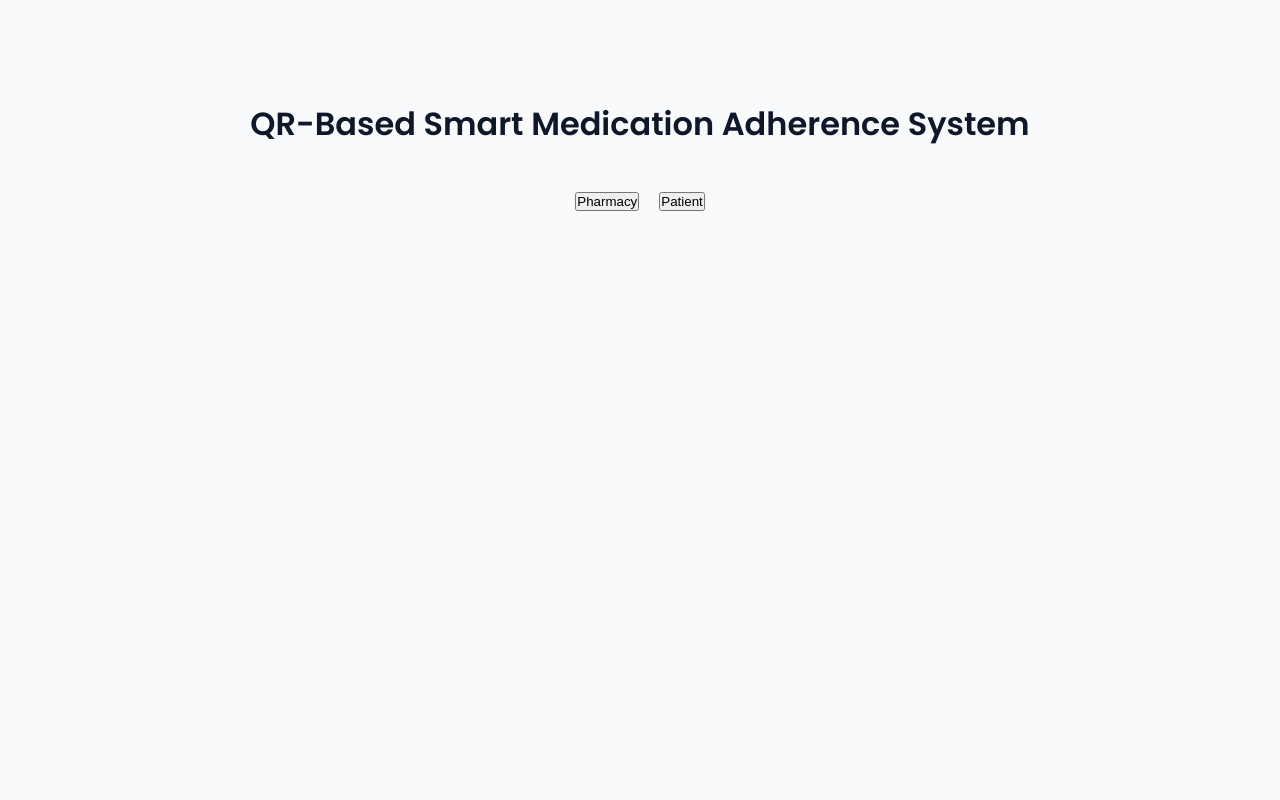
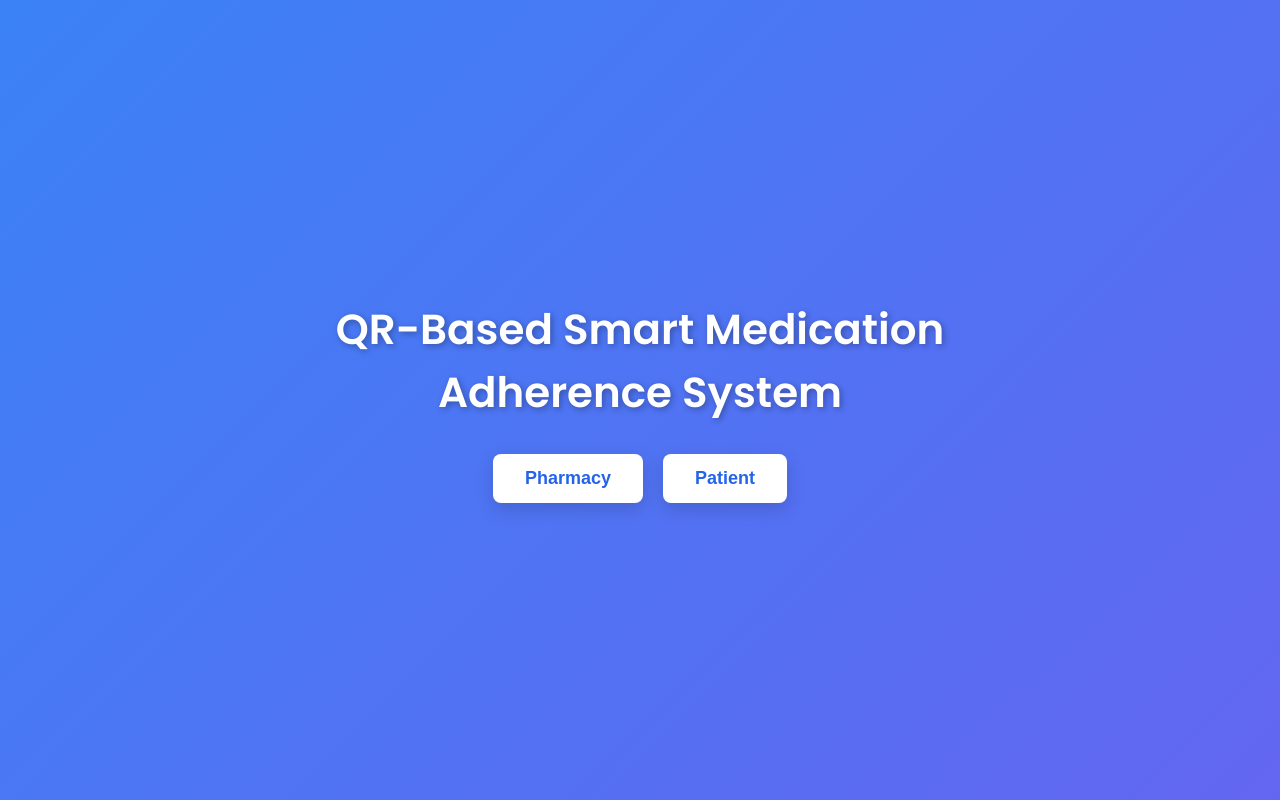
Before and after one commit to Vamshikrishan/smart_medication_adherence, a React app in the folder frontend/: page / in a window 1280 px wide. Built offline with nearby package versions, Linux system fonts and the light colour scheme; the HTML template or start-up script is replaced by a standard one.

Commit message:
adding styles for pharmacy page

```diff
--- a/frontend/src/pages/Home.jsx
+++ b/frontend/src/pages/Home.jsx
@@ -2,19 +2,22 @@ import { useNavigate } from "react-router-dom";
 
 function Home() {
   const navigate = useNavigate();
+  return (
+    <div className="landing-container">
+      <div className="landing-content">
+        <h1 className="landing-title">
+          QR-Based Smart Medication <br /> Adherence System
+        </h1>
 
-  return (
-    <div style={{ textAlign: "center", marginTop: "100px" }}>
-      <h1>QR-Based Smart Medication Adherence System</h1>
+        <div className="landing-buttons">
+          <button className="btn btn-primary landing-btn" onClick={() => navigate("/pharmacy")}>
+            Pharmacy
+          </button>
 
-      <div style={{ marginTop: "40px" }}>
-        <button onClick={() => navigate("/pharmacy")} style={{ marginRight: "20px" }}>
-          Pharmacy
-        </button>
-
-        <button onClick={() => navigate("/patient")}>
-          Patient
-        </button>
+          <button className="btn btn-primary landing-btn" onClick={() => navigate("/patient")}>
+            Patient
+          </button>
+        </div>
       </div>
     </div>
   );
--- a/frontend/src/styles/main.css
+++ b/frontend/src/styles/main.css
@@ -117,3 +117,66 @@ select:focus {
   border-radius: 16px;
   padding: 25px;
 }
+
+/* ===============================
+   Landing Page Animation
+=============================== */
+
+.landing-container {
+  height: 100vh;
+  background: linear-gradient(135deg, #3b82f6, #6366f1);
+  display: flex;
+  justify-content: center;
+  align-items: center;
+  text-align: center;
+  animation: bgShift 10s infinite alternate;
+}
+
+@keyframes bgShift {
+  0% { background-position: 0% 50%; }
+  100% { background-position: 100% 50%; }
+}
+
+.landing-content {
+  animation: fadeIn 1.5s ease-in-out;
+  max-width: 700px;
+  padding: 20px;
+}
+
+.landing-title {
+  font-size: 42px;
+  font-weight: 700;
+  color: white;
+  margin-bottom: 30px;
+  text-shadow: 2px 2px 6px rgba(0, 0, 0, 0.3);
+}
+
+.landing-buttons {
+  display: flex;
+  justify-content: center;
+  gap: 20px;
+}
+
+.landing-btn {
+  font-size: 18px;
+  padding: 14px 32px;
+  border: none;
+  border-radius: 8px;
+  cursor: pointer;
+  background: white;
+  color: #2563eb;
+  font-weight: 600;
+  box-shadow: 0 6px 18px rgba(0,0,0,0.15);
+  transition: transform 0.2s, background 0.3s, color 0.3s;
+}
+
+.landing-btn:hover {
+  transform: translateY(-4px);
+  background: #2563eb;
+  color: white;
+}
+
+@keyframes fadeIn {
+  0% { opacity: 0; transform: translateY(20px); }
+  100% { opacity: 1; transform: translateY(0); }
+}
```
